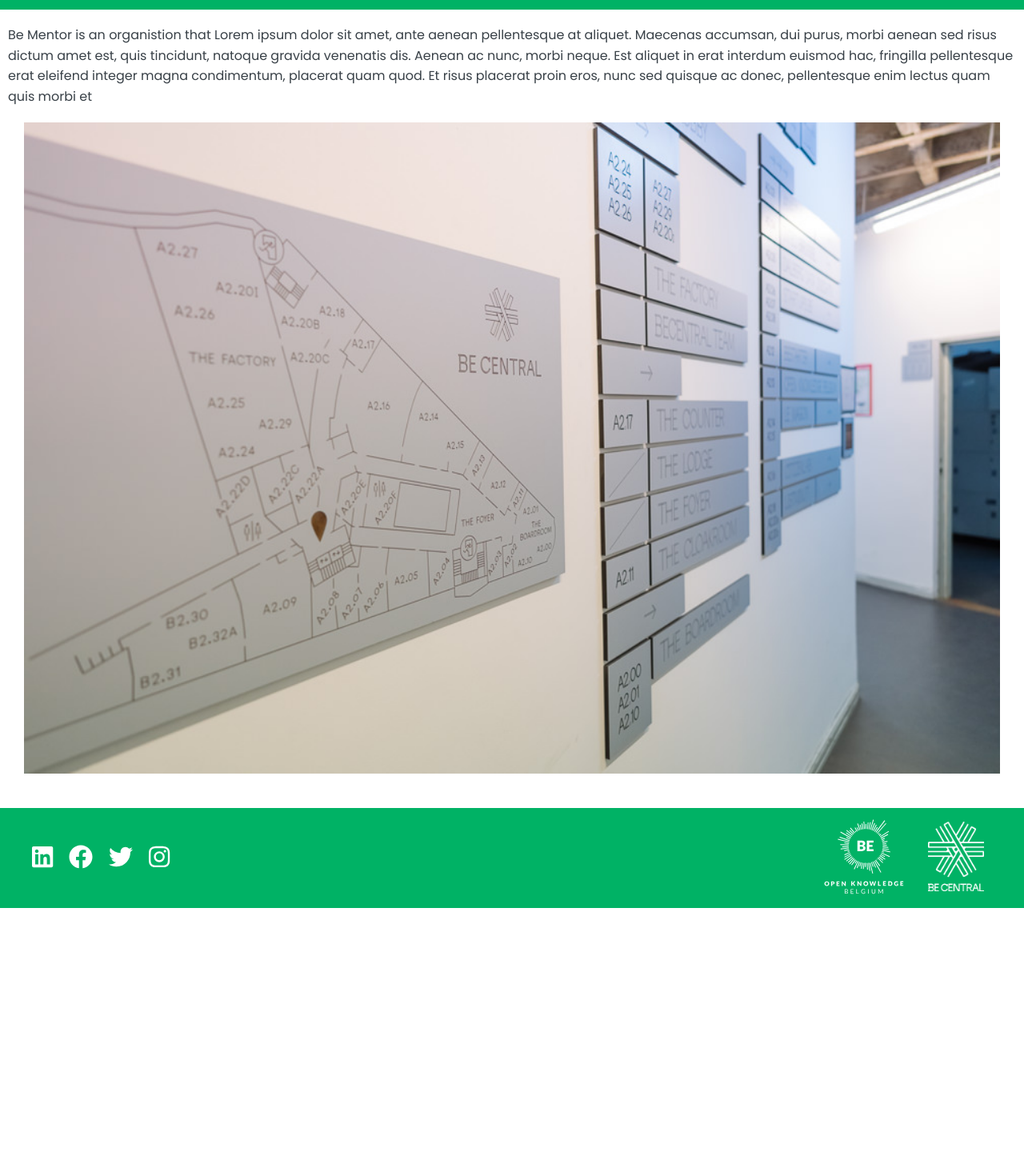
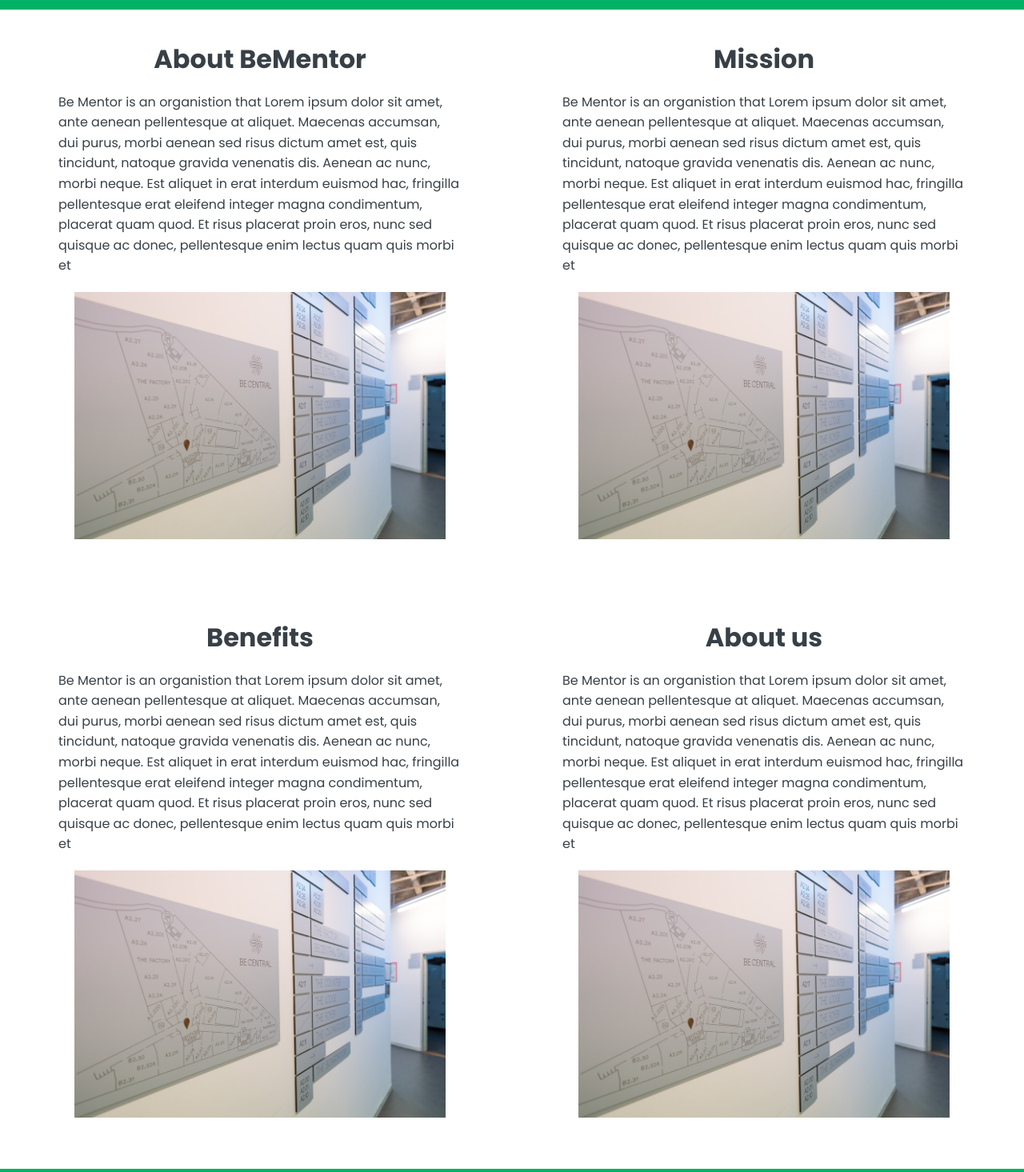
Before and after one commit to HackYourFutureBEHomework/class2-project-bementor-group2, a React (Create React App) app in the folder client/: page / in a window 1280 px wide. Shown: the part 185-1650 px from the top of the page at 80% size. Before the commit the page ends 1320 px from the top, so only its background shows below. Built offline with nearby package versions, Linux system fonts and the light colour scheme; no server answers.

Commit message:
home page sectioins added

```diff
--- a/client/src/api/users.js
+++ b/client/src/api/users.js
@@ -5,7 +5,7 @@ export const getUsers = () => {
 };
 
 export const searchUsers = () => {
-  return fetch(`${API_URL}/user/search?text=&{query}`).then(response =>
+  return fetch(`${API_URL}/user/:search?text=&{query}`).then(response =>
     response.json()
   );
 };
--- /dev/null
+++ b/client/src/assets/css/Home.css
@@ -0,0 +1,10 @@
+.container_mainPage {
+  display: flex;
+  flex-direction: row;
+  flex-wrap: wrap;
+  justify-content: space-around;
+}
+.container_mainPage > div {
+  width: 40%;
+  margin: 20px;
+}
--- a/client/src/components/Home.jsx
+++ b/client/src/components/Home.jsx
@@ -1,21 +1,91 @@
-import React, { Component } from "react";
+import React, { Fragment, Component } from "react";
 import "../assets/css/Body.css";
+import "../assets/css/Home.css";
 import Foto from "../assets/images/ticket.jpg";
 
 class Home extends Component {
   render() {
     return (
-      <p>
-        Be Mentor is an organistion that Lorem ipsum dolor sit amet, ante aenean
-        pellentesque at aliquet. Maecenas accumsan, dui purus, morbi aenean sed
-        risus dictum amet est, quis tincidunt, natoque gravida venenatis dis.
-        Aenean ac nunc, morbi neque. Est aliquet in erat interdum euismod hac,
-        fringilla pellentesque erat eleifend integer magna condimentum, placerat
-        quam quod. Et risus placerat proin eros, nunc sed quisque ac donec,
-        pellentesque enim lectus quam quis morbi et <br />
-        <img className="imgResponsive content" src={Foto} alt="BeCentral" />
-        <br />
-      </p>
+      <Fragment>
+        <div className="container_mainPage">
+          <div className="main_about">
+            <h1>About BeMentor</h1>
+            <p>
+              Be Mentor is an organistion that Lorem ipsum dolor sit amet, ante
+              aenean pellentesque at aliquet. Maecenas accumsan, dui purus,
+              morbi aenean sed risus dictum amet est, quis tincidunt, natoque
+              gravida venenatis dis. Aenean ac nunc, morbi neque. Est aliquet in
+              erat interdum euismod hac, fringilla pellentesque erat eleifend
+              integer magna condimentum, placerat quam quod. Et risus placerat
+              proin eros, nunc sed quisque ac donec, pellentesque enim lectus
+              quam quis morbi et <br />
+              <img
+                className="imgResponsive content"
+                src={Foto}
+                alt="BeCentral"
+              />
+              <br />
+            </p>
+          </div>
+          <div className="main_forWhom">
+            <h1>Mission</h1>
+            <p>
+              Be Mentor is an organistion that Lorem ipsum dolor sit amet, ante
+              aenean pellentesque at aliquet. Maecenas accumsan, dui purus,
+              morbi aenean sed risus dictum amet est, quis tincidunt, natoque
+              gravida venenatis dis. Aenean ac nunc, morbi neque. Est aliquet in
+              erat interdum euismod hac, fringilla pellentesque erat eleifend
+              integer magna condimentum, placerat quam quod. Et risus placerat
+              proin eros, nunc sed quisque ac donec, pellentesque enim lectus
+              quam quis morbi et <br />
+              <img
+                className="imgResponsive content"
+                src={Foto}
+                alt="BeCentral"
+              />
+              <br />
+            </p>
+          </div>
+          <div className="main_benefits">
+            <h1>Benefits</h1>
+            <p>
+              Be Mentor is an organistion that Lorem ipsum dolor sit amet, ante
+              aenean pellentesque at aliquet. Maecenas accumsan, dui purus,
+              morbi aenean sed risus dictum amet est, quis tincidunt, natoque
+              gravida venenatis dis. Aenean ac nunc, morbi neque. Est aliquet in
+              erat interdum euismod hac, fringilla pellentesque erat eleifend
+              integer magna condimentum, placerat quam quod. Et risus placerat
+              proin eros, nunc sed quisque ac donec, pellentesque enim lectus
+              quam quis morbi et <br />
+              <img
+                className="imgResponsive content"
+                src={Foto}
+                alt="BeCentral"
+              />
+              <br />
+            </p>
+          </div>
+          <div className="main_createdBy">
+            <h1>About us</h1>
+            <p>
+              Be Mentor is an organistion that Lorem ipsum dolor sit amet, ante
+              aenean pellentesque at aliquet. Maecenas accumsan, dui purus,
+              morbi aenean sed risus dictum amet est, quis tincidunt, natoque
+              gravida venenatis dis. Aenean ac nunc, morbi neque. Est aliquet in
+              erat interdum euismod hac, fringilla pellentesque erat eleifend
+              integer magna condimentum, placerat quam quod. Et risus placerat
+              proin eros, nunc sed quisque ac donec, pellentesque enim lectus
+              quam quis morbi et <br />
+              <img
+                className="imgResponsive content"
+                src={Foto}
+                alt="BeCentral"
+              />
+              <br />
+            </p>
+          </div>
+        </div>
+      </Fragment>
     );
   }
 }
--- a/client/src/components/UserCardSmall.jsx
+++ b/client/src/components/UserCardSmall.jsx
@@ -1,4 +1,5 @@
 import React, { Component } from "react";
+import Route from "react-router-dom";
 import locationLogo from "../assets/images/otherlogos/location_marker.png";
 import cssLogo from "../assets/images/slills_logos_svg/CSS3_logo.svg";
 import HTMLLogo from "../assets/images/slills_logos_svg/HTML5_logo.svg";
@@ -9,6 +10,10 @@ class UserCardSmall extends Component {
   constructor(props) {
     super(props);
     this.state = { users: [] };
+  }
+
+  componentWillReceiveProps(newProps) {
+    this.setState({ users: newProps.users });
   }
 
   deleteUser = userToDelete => {
```
Also changed, not shown: client/src/components/Header.jsx (+11 -4 lines).
